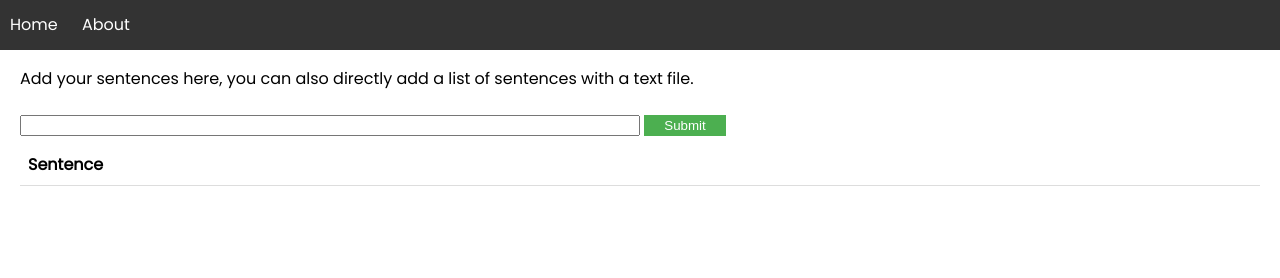
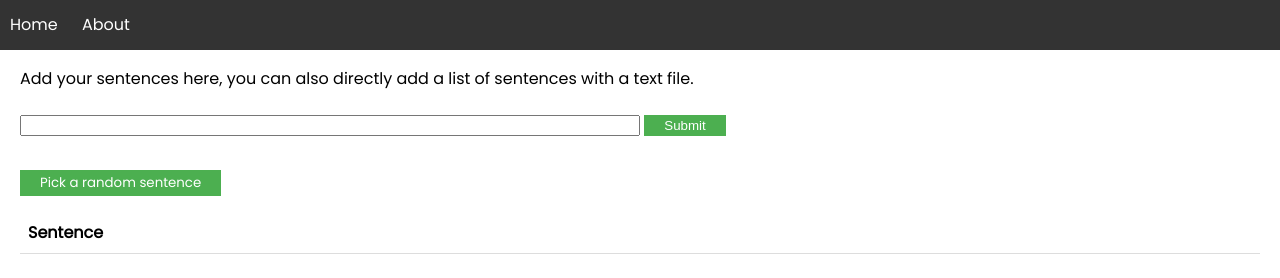
Before and after one commit to BaptisteP31/random_sentence_picker, a website built with webpack: page src/index.html in a window 1280 px wide. Built offline with nearby package versions, Linux system fonts and the light colour scheme.

Commit message:
Adds pick sentence button

```diff
--- a/src/index.html
+++ b/src/index.html
@@ -20,6 +20,10 @@
             <input type="submit" id="submit-button" value="Submit" onclick="javascript:void(0); return false;">
         </form>
 
+        <br>
+        <button id="pick-button">Pick a random sentence</button>
+        <p id="picked-sentence"></p>
+
         <table id="sentence-table">
             <tr>
                 <th>Sentence</th>
--- a/src/modules/App.js
+++ b/src/modules/App.js
@@ -4,15 +4,22 @@ export default class App {
         this.sentenceList = [];
         this.sentenceTable = document.querySelector('#sentence-table');
         this.submitButton = document.querySelector('#submit-button');
+        this.pickButton = document.querySelector('#pick-button');
 
         this.init();
     }
 
     init() {
         console.log(`${this.name} initialized`);
+
         this.submitButton.addEventListener('click', () => {
             let sentence = document.getElementById('sentence').value;
             this.addSentence(sentence);
+        });
+
+        this.pickButton.addEventListener('click', () => {
+            let randomSentence = this.sentenceList[Math.floor(Math.random() * this.sentenceList.length)];
+            document.getElementById('picked-sentence').innerText = randomSentence;
         });
     }
 
--- a/src/stylesheets/style.css
+++ b/src/stylesheets/style.css
@@ -19,3 +19,14 @@ html, body {
     padding: 0 20px;
     box-sizing: border-box;
 }
+
+button {
+    font-family: 'Poppins', sans-serif;
+    background-color: #4CAF50;
+    color: white;
+    padding: 3px 20px;
+    border: none;
+    cursor: pointer;
+
+    width: auto;
+}
```
